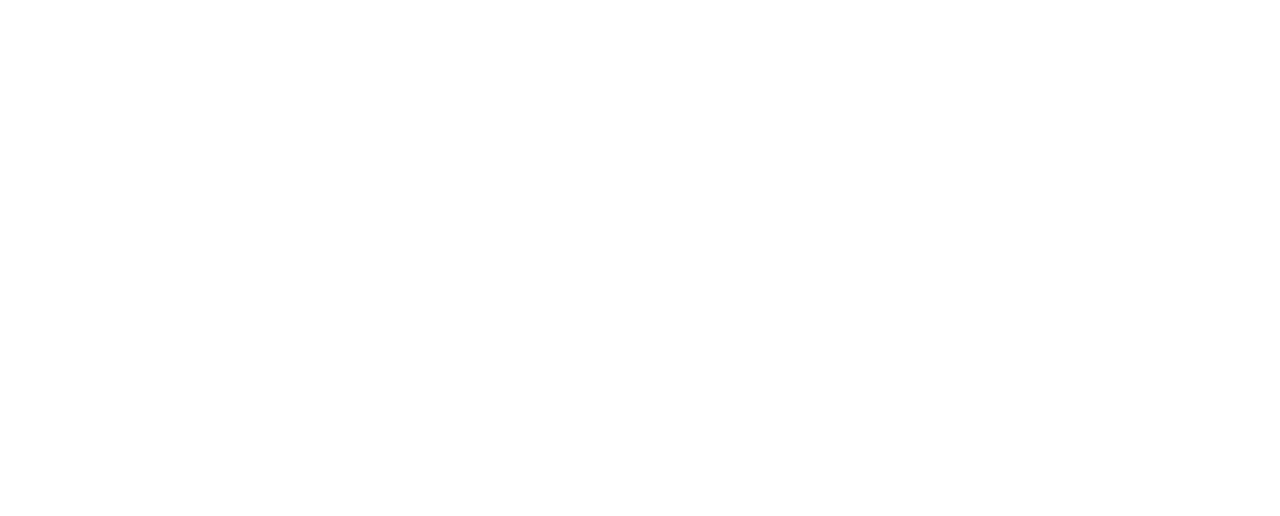
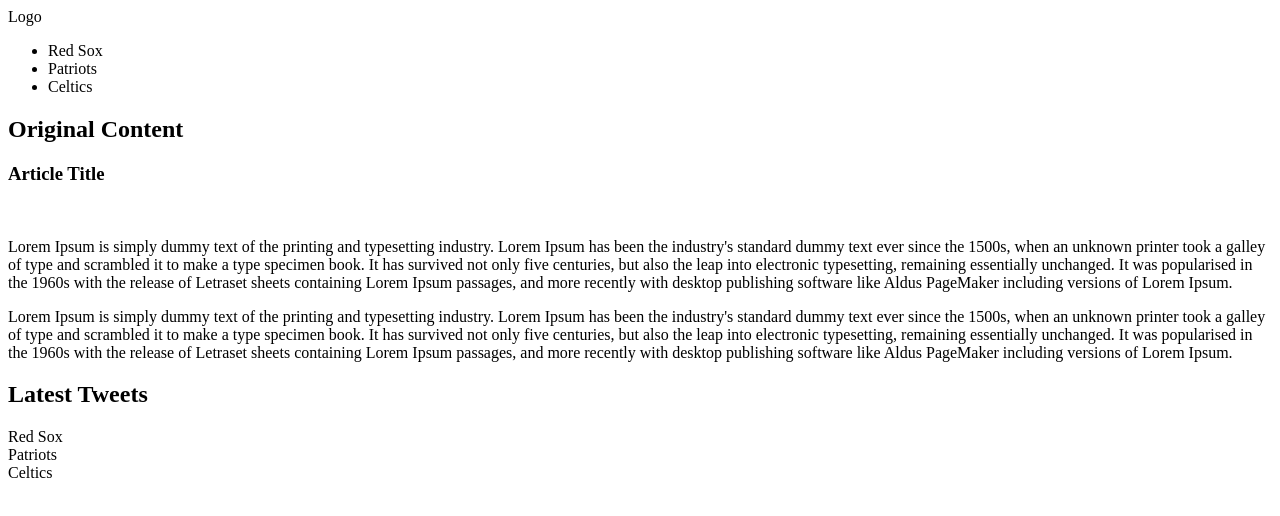
Before and after one commit to Ceejay1800/title-town-news, a plain HTML site: page index.html in a window 1280 px wide. Drawn offline with Linux system fonts and the light colour scheme.

Commit message:
Added html

```diff
--- a/index.html
+++ b/index.html
@@ -4,8 +4,26 @@
 	<title> Title Town News </title>
 </head>
 <body>
-	<header></header>
-	<section class="content"> </section>
-	<section class="tweets"> </section>
+	<header>
+		<div>Logo</div>
+		<ul>
+		<li>Red Sox</li>
+		<li>Patriots</li>
+		<li>Celtics</li>
+		</ul>
+	</header>
+	<section class="content">
+	<h1>Original Content</h1>
+	<h3>Article Title</h3>
+	<img src="" alt=""/>
+	<p>Lorem Ipsum is simply dummy text of the printing and typesetting industry. Lorem Ipsum has been the industry's standard dummy text ever since the 1500s, when an unknown printer took a galley of type and scrambled it to make a type specimen book. It has survived not only five centuries, but also the leap into electronic typesetting, remaining essentially unchanged. It was popularised in the 1960s with the release of Letraset sheets containing Lorem Ipsum passages, and more recently with desktop publishing software like Aldus PageMaker including versions of Lorem Ipsum.</p>
+	<p>Lorem Ipsum is simply dummy text of the printing and typesetting industry. Lorem Ipsum has been the industry's standard dummy text ever since the 1500s, when an unknown printer took a galley of type and scrambled it to make a type specimen book. It has survived not only five centuries, but also the leap into electronic typesetting, remaining essentially unchanged. It was popularised in the 1960s with the release of Letraset sheets containing Lorem Ipsum passages, and more recently with desktop publishing software like Aldus PageMaker including versions of Lorem Ipsum.</p>
+	</section>
+	<section class="tweets">
+ 	 <h1>Latest Tweets</h1>
+ 	 <div>Red Sox</div>
+ 	 <div>Patriots</div>
+ 	 <div>Celtics</div>
+	</section>
 </body>
 </html>
```
